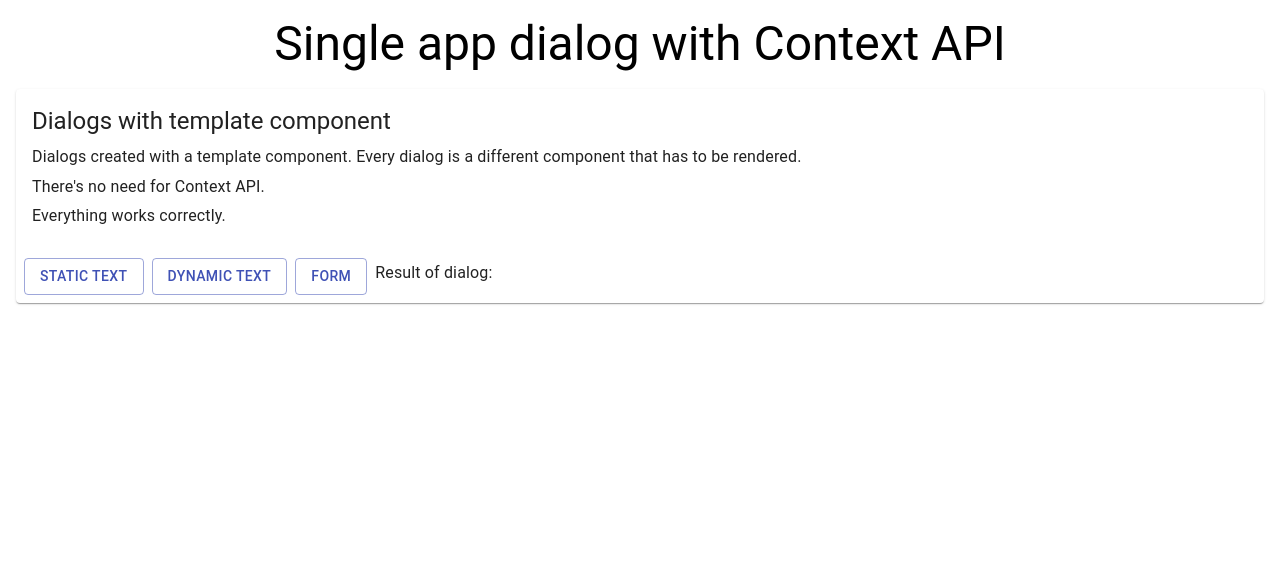
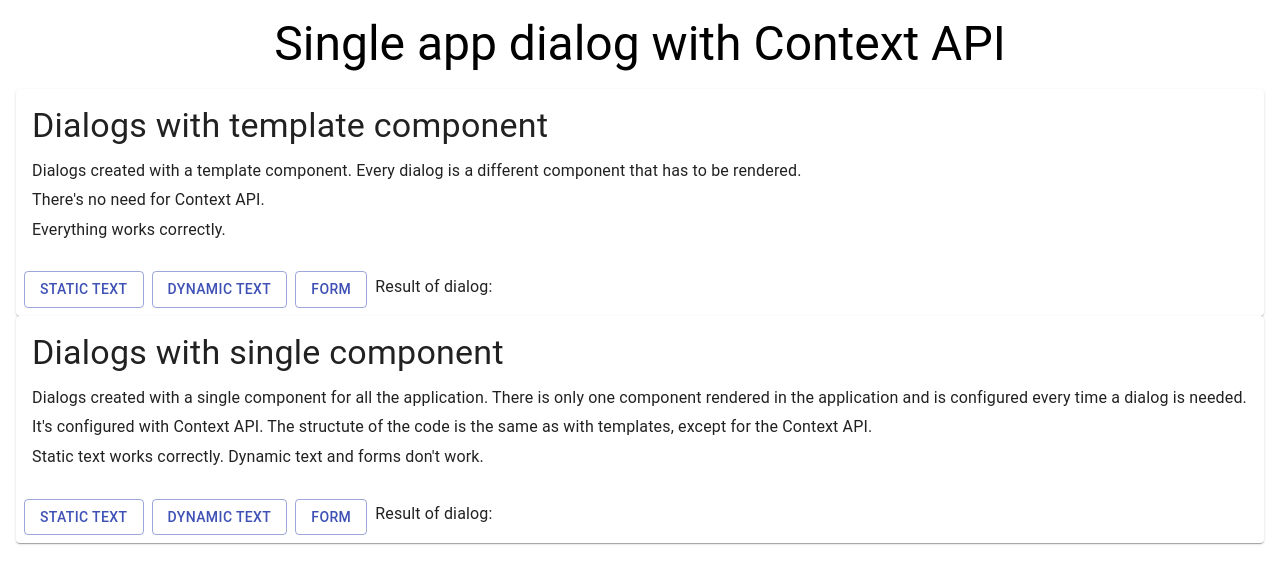
Before and after one commit to AMS777/react-single-app-dialog, a React (Create React App) app: page / in a window 1280 px wide. Shown: the top 584 px of the page. Built offline with nearby package versions, Linux system fonts and the light colour scheme.

Commit message:
Dialogs with single application component

```diff
--- a/src/App.js
+++ b/src/App.js
@@ -1,9 +1,17 @@
+import { AppContextProvider } from 'context/appContext';
+
 import Homepage from 'pages/homepage';
+import AppDialog from 'components/appDialog';
 
 import 'styles/global.css';
 
 function App() {
-  return <Homepage />;
+  return (
+    <AppContextProvider>
+      <Homepage />
+      <AppDialog />
+    </AppContextProvider>
+  );
 }
 
 export default App;
--- /dev/null
+++ b/src/components/appDialog/AppDialog.js
@@ -0,0 +1,36 @@
+import React, { useContext } from 'react';
+
+import { AppContext } from 'context/appContext';
+
+import Dialog from '@material-ui/core/Dialog';
+import DialogTitle from '@material-ui/core/DialogTitle';
+import DialogContent from '@material-ui/core/DialogContent';
+import DialogContentText from '@material-ui/core/DialogContentText';
+import DialogActions from '@material-ui/core/DialogActions';
+import Button from '@material-ui/core/Button';
+
+function AppDialog() {
+  const appContext = useContext(AppContext);
+
+  const { title, content, contentBlock, onOk, onClose } = appContext.appDialogContext;
+
+  return (
+    <Dialog open={appContext.isAppDialogOpen} onClose={onClose}>
+      <DialogTitle>{title}</DialogTitle>
+      <DialogContent>
+        <DialogContentText>{content}</DialogContentText>
+        {contentBlock}
+      </DialogContent>
+      <DialogActions>
+        <Button onClick={onClose} color="primary" variant="outlined">
+          Cancel
+        </Button>
+        <Button onClick={onOk} color="primary" variant="outlined">
+          OK
+        </Button>
+      </DialogActions>
+    </Dialog>
+  );
+}
+
+export default AppDialog;
--- /dev/null
+++ b/src/components/appDialog/index.js
@@ -0,0 +1 @@
+export { default } from './AppDialog';
--- /dev/null
+++ b/src/components/dialogsWithSingleComponent/DialogsWithSingleComponent.js
@@ -0,0 +1,58 @@
+import React, { useState } from 'react';
+
+import { useDialogStaticText, useDialogDynamicText, useDialogForm } from './hooks';
+
+import Card from '@material-ui/core/Card';
+import CardContent from '@material-ui/core/CardContent';
+import CardActions from '@material-ui/core/CardActions';
+import Typography from '@material-ui/core/Typography';
+import Button from '@material-ui/core/Button';
+
+function DialogsWithSingleComponent() {
+  const [dialogResult, setDialogResult] = useState();
+
+  const dialogStaticText = useDialogStaticText(setDialogResult);
+  const dialogDynamicText = useDialogDynamicText(setDialogResult);
+  const dialogForm = useDialogForm(setDialogResult);
+
+  return (
+    <>
+      <Card>
+        <CardContent>
+          <Typography variant="h4" component="h2" gutterBottom>
+            Dialogs with single component
+          </Typography>
+          <Typography gutterBottom>
+            Dialogs created with a single component for all the application. There is only one
+            component rendered in the application and is configured every time a dialog is needed.
+          </Typography>
+          <Typography gutterBottom>
+            It's configured with Context API. The structute of the code is the same as with
+            templates, except for the Context API.
+          </Typography>
+          <Typography gutterBottom>
+            Static text works correctly. Dynamic text and forms don't work.
+          </Typography>
+        </CardContent>
+        <CardActions>
+          <Button onClick={dialogStaticText.open} color="primary" variant="outlined">
+            Static text
+          </Button>
+          <Button
+            onClick={() => dialogDynamicText.open('dynamic text')}
+            color="primary"
+            variant="outlined"
+          >
+            Dynamic text
+          </Button>
+          <Button onClick={dialogForm.open} color="primary" variant="outlined">
+            Form
+          </Button>
+          <Typography gutterBottom>Result of dialog: {dialogResult}</Typography>
+        </CardActions>
+      </Card>
+    </>
+  );
+}
+
+export default DialogsWithSingleComponent;
--- /dev/null
+++ b/src/components/dialogsWithSingleComponent/hooks.js
@@ -0,0 +1,87 @@
+import React, { useState, useContext } from 'react';
+
+import { AppContext } from 'context/appContext';
+
+import TextField from '@material-ui/core/TextField';
+
+export function useDialogStaticText(onDialogOkCallback) {
+  const appContext = useContext(AppContext);
+
+  const openDialog = () => appContext.openAppDialog(dialogContext);
+  const closeDialog = () => appContext.closeAppDialog();
+  const onDialogOk = () => {
+    onDialogOkCallback('Static text dialog okay');
+    closeDialog();
+  };
+
+  const dialogContext = {
+    title: 'Dialog with single component',
+    content: 'Static text works correctly.',
+    onOk: onDialogOk,
+    onClose: closeDialog,
+  };
+
+  return { open: openDialog };
+}
+
+export function useDialogDynamicText(onDialogOkCallback) {
+  const appContext = useContext(AppContext);
+  const [text, setText] = useState();
+
+  const openDialog = newText => {
+    setText(newText);
+    appContext.openAppDialog(dialogContext);
+  };
+  const closeDialog = () => appContext.closeAppDialog();
+  const onDialogOk = () => {
+    onDialogOkCallback('Dynamic text dialog okay');
+    closeDialog();
+  };
+
+  const dialogContext = {
+    title: 'Dialog with single component',
+    content: `Dynamic text doesn't work: "${text}"`,
+    onOk: onDialogOk,
+    onClose: closeDialog,
+  };
+
+  return { open: openDialog };
+}
+
+export function useDialogForm(onDialogOkCallback) {
+  const appContext = useContext(AppContext);
+  const [text, setText] = useState('');
+
+  const openDialog = () => appContext.openAppDialog(dialogContext);
+  const closeDialog = () => appContext.closeAppDialog();
+  const onDialogOk = () => {
+    onDialogOkCallback(text);
+    closeDialog();
+  };
+  const onTextFieldChange = event => {
+    setText(event.target.value);
+  };
+
+  const textField = (
+    <TextField
+      autoFocus
+      id="name"
+      label="Enter text"
+      type="text"
+      variant="outlined"
+      fullWidth
+      onChange={onTextFieldChange}
+      value={text}
+    />
+  );
+
+  const dialogContext = {
+    title: 'Dialog with single component',
+    content: "Forms don't work.",
+    contentBlock: textField,
+    onOk: onDialogOk,
+    onClose: closeDialog,
+  };
+
+  return { open: openDialog };
+}
--- /dev/null
+++ b/src/components/dialogsWithSingleComponent/index.js
@@ -0,0 +1 @@
+export { default } from './DialogsWithSingleComponent';
--- a/src/components/dialogsWithTemplate/DialogsWithTemplate.js
+++ b/src/components/dialogsWithTemplate/DialogsWithTemplate.js
@@ -23,7 +23,7 @@ function DialogsWithTemplate() {
     <>
       <Card>
         <CardContent>
-          <Typography variant="h5" component="h2" gutterBottom>
+          <Typography variant="h4" component="h2" gutterBottom>
             Dialogs with template component
           </Typography>
           <Typography gutterBottom>
--- /dev/null
+++ b/src/context/appContext.js
@@ -0,0 +1,27 @@
+import React, { createContext, useState } from 'react';
+
+const AppContext = createContext();
+
+function AppContextProvider({ children }) {
+  const [isAppDialogOpen, setIsAppDialogOpen] = useState(false);
+  const [appDialogContext, setAppDialogContext] = useState({});
+
+  const openAppDialog = appDialogContext => {
+    setAppDialogContext(appDialogContext);
+    setIsAppDialogOpen(true);
+  };
+  const closeAppDialog = () => {
+    setIsAppDialogOpen(false);
+  };
+
+  const appContextValue = {
+    isAppDialogOpen,
+    appDialogContext,
+    openAppDialog,
+    closeAppDialog,
+  };
+
+  return <AppContext.Provider value={appContextValue}>{children}</AppContext.Provider>;
+}
+
+export { AppContext, AppContextProvider };
--- a/src/pages/homepage/Homepage.js
+++ b/src/pages/homepage/Homepage.js
@@ -1,6 +1,7 @@
 import React from 'react';
 
 import DialogsWithTemplate from 'components/dialogsWithTemplate';
+import DialogsWithSingleComponent from 'components/dialogsWithSingleComponent';
 
 import Typography from '@material-ui/core/Typography';
 
@@ -14,6 +15,7 @@ function Homepage() {
       </header>
       <main>
         <DialogsWithTemplate />
+        <DialogsWithSingleComponent />
       </main>
     </>
   );
--- a/src/styles/global.css
+++ b/src/styles/global.css
@@ -10,3 +10,7 @@ body {
 code {
   font-family: source-code-pro, Menlo, Monaco, Consolas, 'Courier New', monospace;
 }
+
+.MuiDialog-paperScrollPaper {
+  min-width: 33vw;
+}
```
